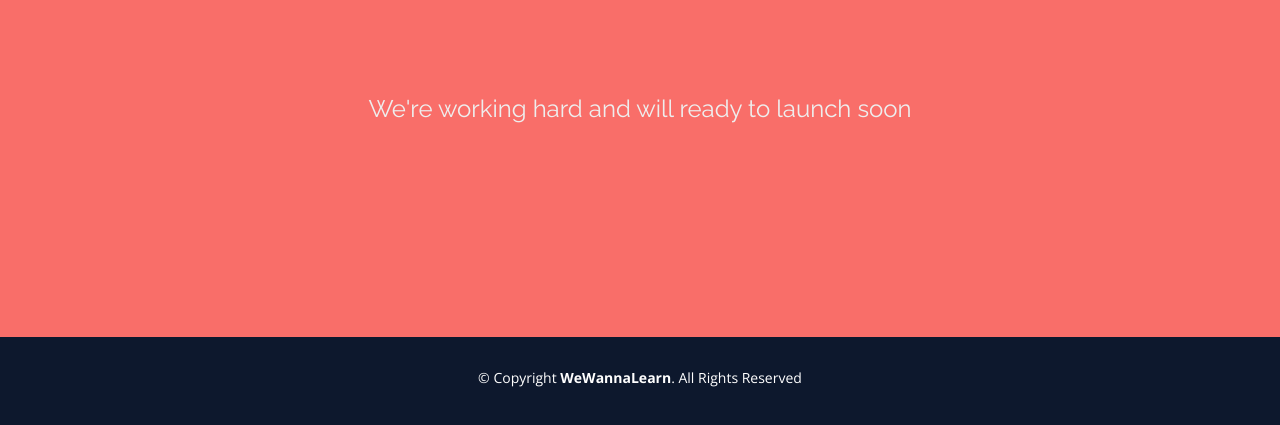
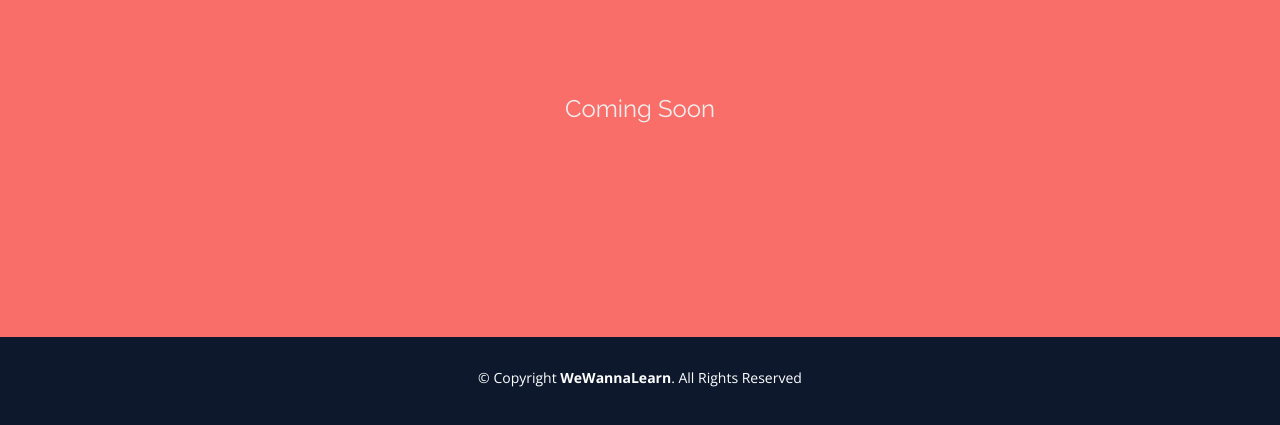
Before and after one commit to harrykwan/wewantlearncomingsoon, a plain HTML site: page index.html in a window 1280 px wide. Shown: the part 463-888 px from the top of the page. Drawn offline with nearby package versions, Linux system fonts and the light colour scheme.

Commit message:
coming soon

```diff
--- a/index.html
+++ b/index.html
@@ -56,7 +56,7 @@
       <!-- <h1>WeBuild</h1> -->
       <img src="logo.png" alt="" style="min-width: 50px; width: 50%;" class="img-fluid">
       <br><br>
-      <h2 style="padding: 50px;">We're working hard and will ready to launch soon</h2>
+      <h2 style="padding: 50px;">Coming Soon</h2>
       <!-- <div class="countdown" data-count="2021/12/3" data-template="%w weeks %d days <br> %H:%M:%S"></div> -->
 <!--
       <form action="forms/notify.php" method="post" role="form" class="php-email-form">
```
